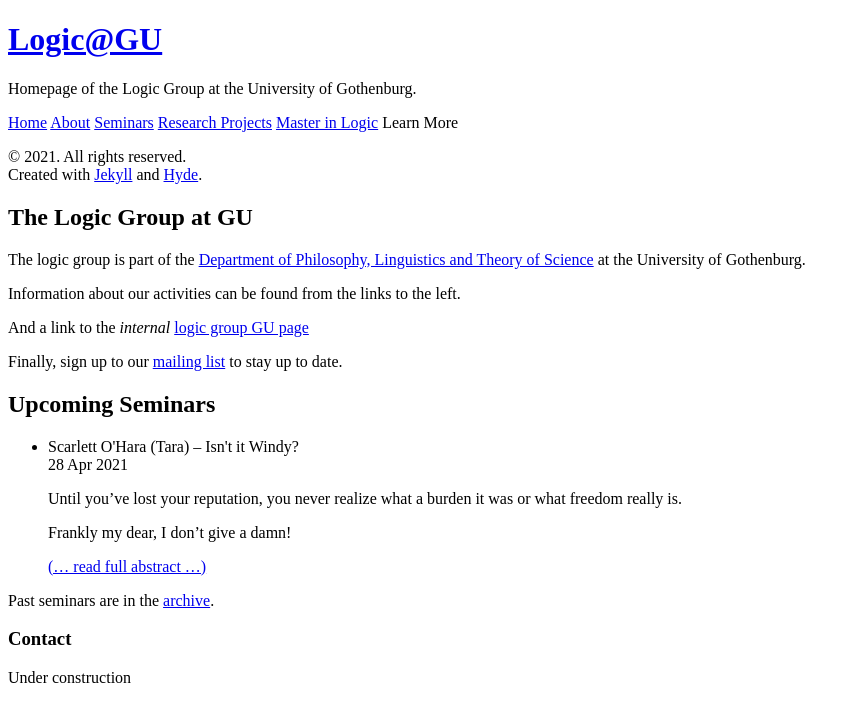
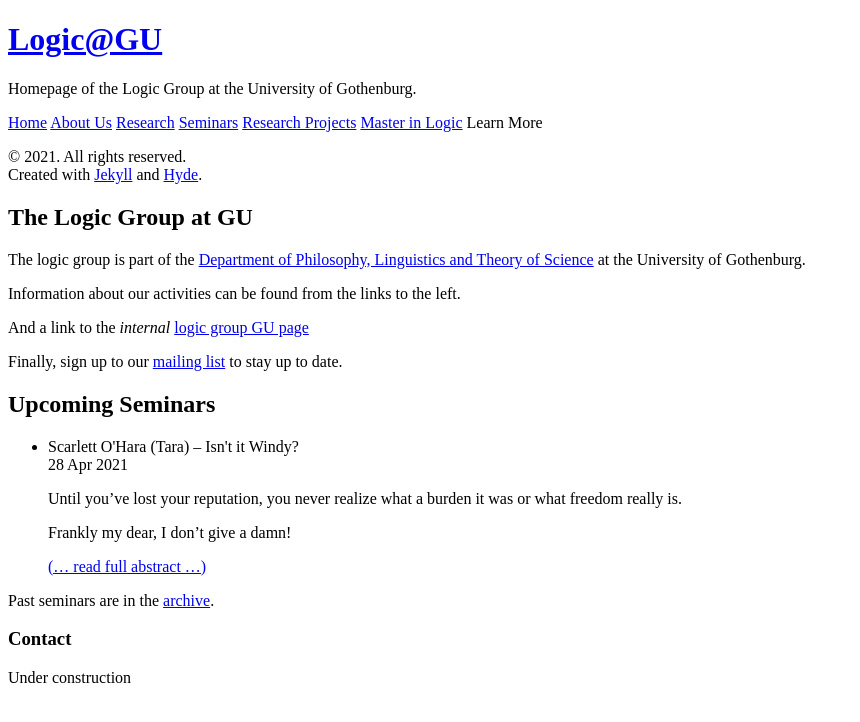
Before and after one commit to greleigh/Logic-GU, a Jekyll site: the page built from index.html, in a window 1280 px wide. Shown: the top 722 px of the page, without its empty margins (0-860 px from the left). Built offline with Jekyll 4.4.1, drawn with Linux system fonts in a browser that asks for light colours.

Commit message:
update navigation

```diff
--- a/_data/navigation.yml
+++ b/_data/navigation.yml
@@ -1,7 +1,9 @@
 - name: Home
   link: /
-- name: About
+- name: About Us
   link: /about
+- name: Research
+  link: /research
 - name: Seminars
   link: /seminars
 - name: Research Projects
```
